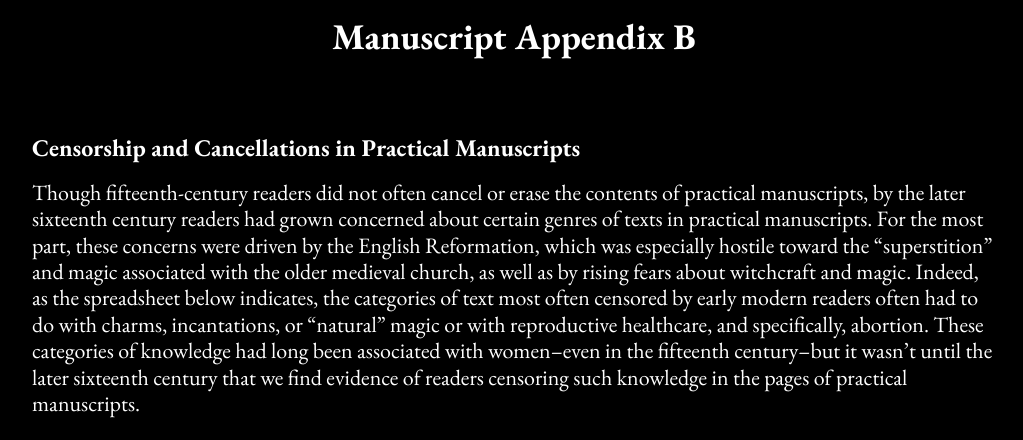
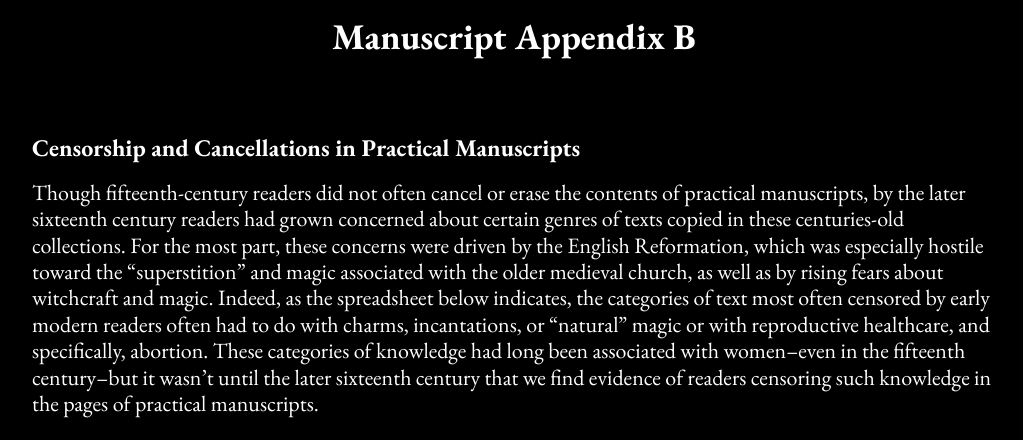
Before and after one commit to readingpractice/readingpractice.github.io, a Jekyll site: the page built from manuscript-appendix-b.md, in a window 1280 px wide and 900 px high, cut to the strip 243-683 px from the top of the window. Shown: the whole strip, without its empty margins (126-1149 px from the left). Built offline with Jekyll 4.4.1, drawn with Linux system fonts in a browser that asks for light colours; some web fonts are replaced.

Commit message:
Update manuscript-appendix-b.md

```diff
--- a/manuscript-appendix-b.md
+++ b/manuscript-appendix-b.md
@@ -8,7 +8,7 @@ permalink: /manuscript-appendix-b/
 
 Though fifteenth-century readers did not often cancel or erase the contents of practical manuscripts,
 by the later sixteenth century readers had grown concerned about certain genres of texts
-in practical manuscripts. For the most part, these concerns were driven by the English Reformation,
+copied in these centuries-old collections. For the most part, these concerns were driven by the English Reformation,
 which was especially hostile toward the "superstition" and magic associated with the older
 medieval church, as well as by rising fears about witchcraft and magic. Indeed, as the spreadsheet
 below indicates, the categories of text most often censored by early modern readers often
```
